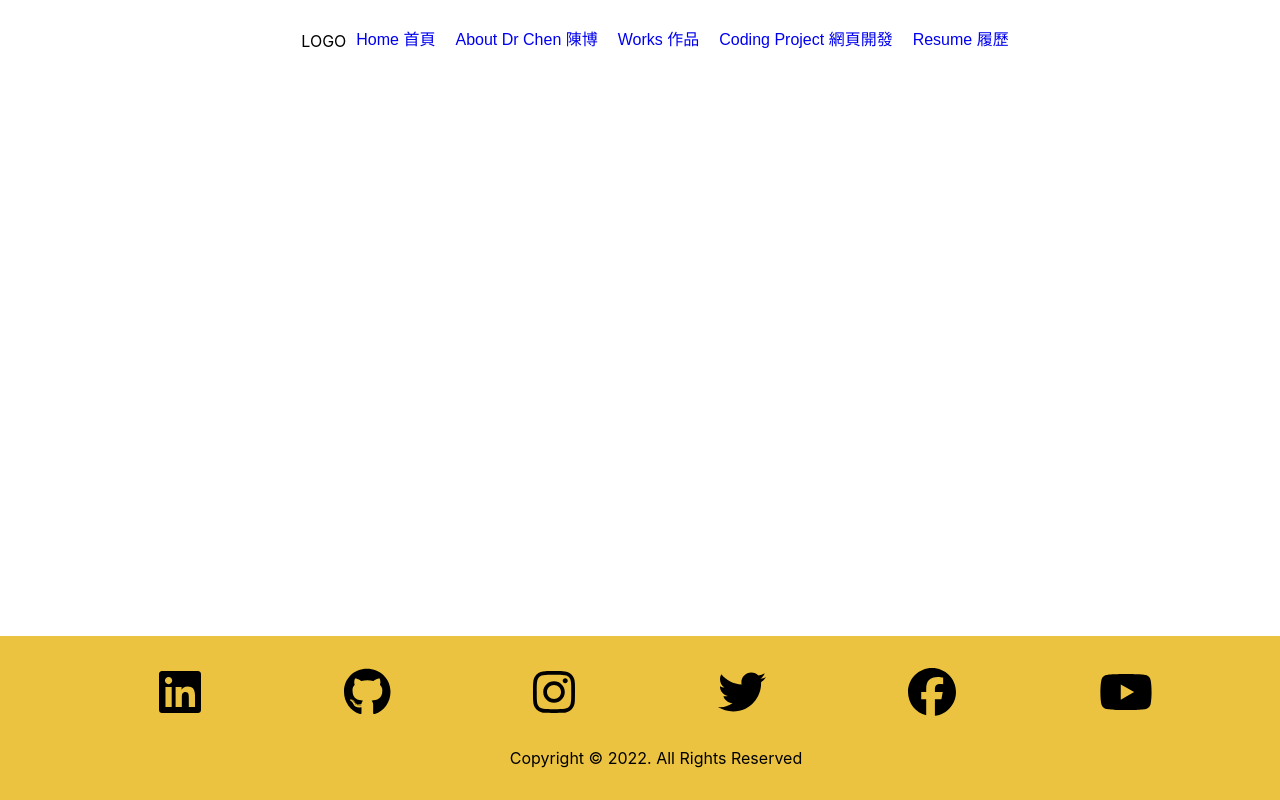
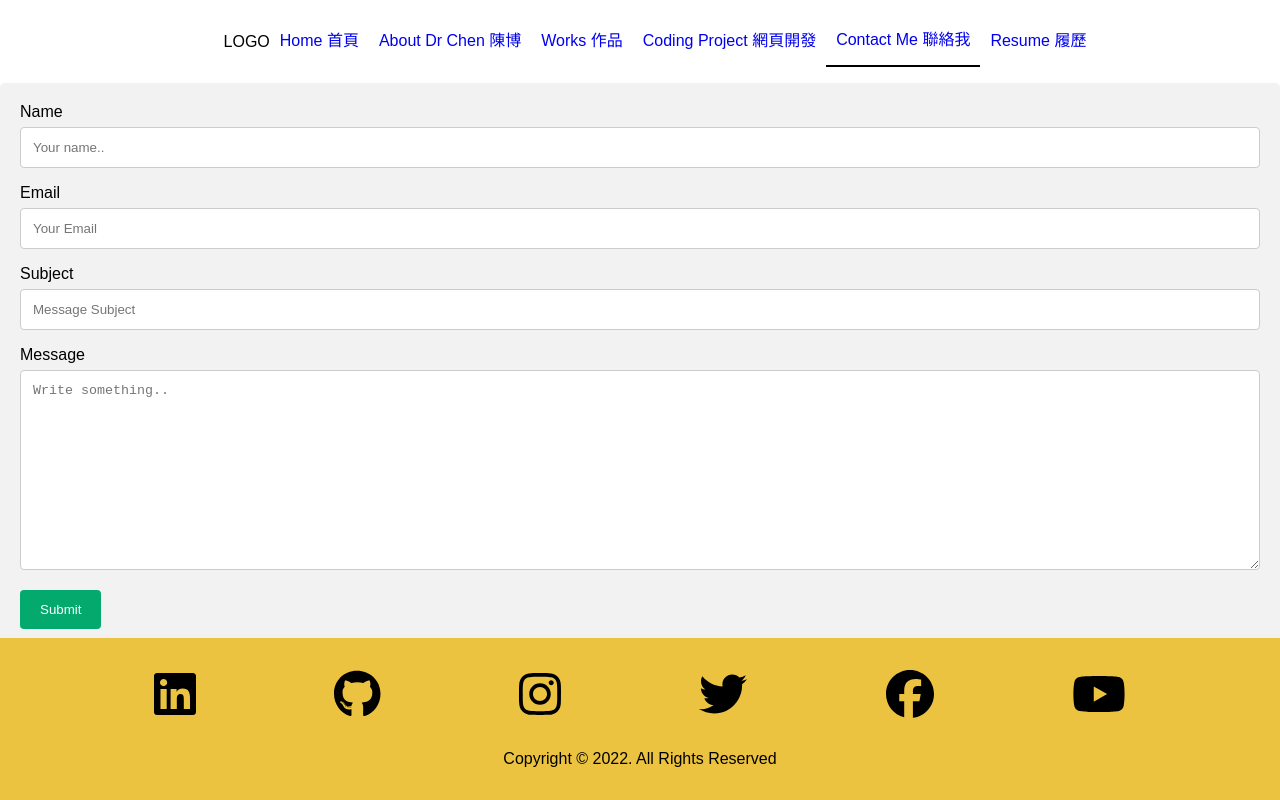
Before and after one commit to chentriangoes/yitsun_chen, a React (Create React App) app: page /contact in a window 1280 px wide. Built offline with nearby package versions, Linux system fonts and the light colour scheme.

Commit message:
16th commit_Contact

```diff
--- a/src/App.jsx
+++ b/src/App.jsx
@@ -6,6 +6,7 @@ import About from "./pages/About";
 import Work from "./pages/Work";
 import Project from "./pages/Project";
 import Resume from "./pages/Resume";
+import Contact from "./pages/Contact";
 
 function App() {
   return (
@@ -25,6 +26,7 @@ function App() {
       <Route path="/about" element={<About />} />
       <Route path="/work" element={<Work />} />
       <Route path="/coding" element={<Project />} />
+      <Route path="/contact" element={<Contact />} />
       <Route path="/resume" element={<Resume />} />
 
 
--- a/src/layouts/nav/Navbar.jsx
+++ b/src/layouts/nav/Navbar.jsx
@@ -21,7 +21,10 @@ export default function Navbar() {
             title: 'Coding Project 網頁開發',
             link: '/coding',
         },
-
+        {
+            title: 'Contact Me 聯絡我',
+            link: '/contact',
+        },
         //add the Personal Blog with 攝影 if having more time
         {
             title: 'Resume 履歷',
--- a/src/pages/About.jsx
+++ b/src/pages/About.jsx
@@ -2,15 +2,22 @@ import React from 'react'
 
 export default function About() {
   return (
-    <div>
-<section id="aboutme">
-
-  <article>
-    <p>
-      A Ph.D. graduate from the medical school of the Australian National University with expertise in conducting health research from an interdisciplinary lens. Experienced in quality customer services and working under multiple supervisors across departments for research management ranging from proposals evaluation, grants coordination, quantitative and qualitative data analytics, and research strategies planning. Currently trained at a coding bootcamp in the University of Western Australia towards a certified full-stack web developer with advanced digital literacy in UI/UX design, managing, analysing, associating, showcasing, and securing data. Also enrolled in the program of Master of Applied Buddhist Studies at the Nan Tien Institute, Wollongong, to develop capacity of adopting critical and practical approaches to inform public health policies and programs. Looking forwards to contributing to this position, the team, and the community by leveraging skills in consolidating various innovative techniques of the web development, research management, data analytics, and anthropological studies on health.
-    </p>
-  </article>
-</section>
-      </div>
+    <div id="aboutme">
+        <article>
+            A Ph.D. graduate from the medical school of the Australian National University
+            with expertise in conducting health research from an interdisciplinary lens.
+            Experienced in quality customer services and working under multiple supervisors
+            across departments for research management ranging from proposals evaluation,
+            grants coordination, quantitative and qualitative data analytics, and research
+            strategies planning. Currently trained at a coding bootcamp in the University of Western Australia
+            towards a certified full-stack web developer with advanced digital literacy in
+            UI/UX design, managing, analysing, associating, showcasing, and securing data.
+            Also enrolled in the program of Master of Applied Buddhist Studies at the Nan Tien Institute, Wollongong,
+            to develop capacity of adopting critical and practical approaches to inform
+            public health policies and programs. Looking forwards to contributing to this position,
+            the team, and the community by leveraging skills in consolidating various innovative techniques of
+            the web development, research management, data analytics, and anthropological studies on health.
+        </article>
+    </div>
   )
 }
--- /dev/null
+++ b/src/pages/Contact.css
@@ -0,0 +1,32 @@
+body {font-family: Arial, Helvetica, sans-serif;}
+* {box-sizing: border-box;}
+
+input[type=text], select, textarea {
+  width: 100%;
+  padding: 12px;
+  border: 1px solid #ccc;
+  border-radius: 4px;
+  box-sizing: border-box;
+  margin-top: 6px;
+  margin-bottom: 16px;
+  resize: vertical;
+}
+
+input[type=submit] {
+  background-color: #04AA6D;
+  color: white;
+  padding: 12px 20px;
+  border: none;
+  border-radius: 4px;
+  cursor: pointer;
+}
+
+input[type=submit]:hover {
+  background-color: #45a049;
+}
+
+.container {
+  border-radius: 5px;
+  background-color: #f2f2f2;
+  padding: 20px;
+}
--- /dev/null
+++ b/src/pages/Contact.jsx
@@ -0,0 +1,28 @@
+import React from 'react'
+import "./Contact.css"
+
+export default function Contact() {
+  return (
+    <div>
+      <div className="container">
+  <form action="/action_page.php">
+    <label htmlFor="fname">Name</label>
+    <input type="text" id="fname" name="fullname" placeholder="Your name.." />
+    <label htmlFor="email">Email</label>
+    <input type="text" id="email" name="email" placeholder="Your Email" />
+    <label htmlFor="subject">Subject</label>
+    <input type="text" id="subjext" name="subject" placeholder="Message Subject" />
+    {/*<label htmlFor="country">Country</label>
+    <select id="country" name="country">
+      <option value="australia">Australia</option>
+      <option value="canada">Canada</option>
+      <option value="usa">USA</option>
+  </select>*/}
+    <label htmlFor="message">Message</label>
+    <textarea id="message" name="message" placeholder="Write something.." style={{"height":"200px"}} defaultValue={""} />
+    <input type="submit" defaultValue="Submit" />
+  </form>
+</div>
+    </div>
+  )
+}
--- a/src/pages/Home.jsx
+++ b/src/pages/Home.jsx
@@ -1,7 +1,7 @@
 //type rfc to automatically import
-import React from 'react'
-import "./Home.css"
-import Homeimage from '../images/Grad.jpg'
+import React from 'react';
+import "./Home.css";
+import Homeimage from '../images/Grad.jpg';
 
 export default function Home() {
   return (
```
